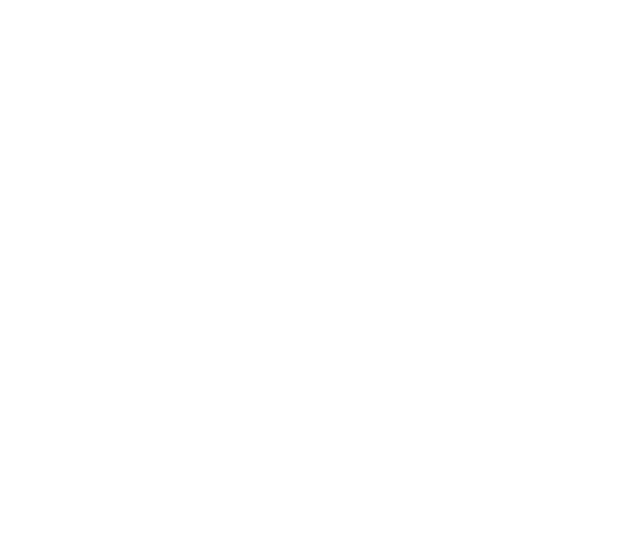
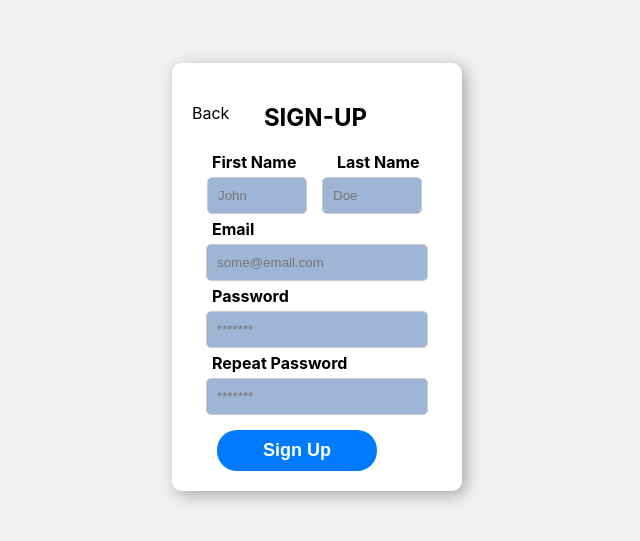
Before and after one commit to assafassa/emailsystem, a React (Create React App) app in the folder frontend/: page /signup in a window 1280 px wide. Before the commit this address had no page. Shown: the part 123-664 px from the top of the page, without its empty margins (323-963 px from the left). Built offline with nearby package versions, Linux system fonts and the light colour scheme.

Commit message:
make a register page

```diff
--- a/frontend/src/App.js
+++ b/frontend/src/App.js
@@ -2,6 +2,7 @@
 import { BrowserRouter as Router, Routes, Route } from 'react-router-dom';
 import Home from './Home';
 import SignIn from './SignIn';
+import SignUp from './Regeister'
 import {UserProvider} from './UserContext';
 function App() {
   return (
@@ -10,6 +11,7 @@
         <Routes>
           <Route path="/" element={<SignIn />} />
           <Route path="/home" element={<Home />} />
+          <Route path="/signup" element={<SignUp />} />
         </Routes>
       </Router>
     </UserProvider>
--- /dev/null
+++ b/frontend/src/Regeister.js
@@ -0,0 +1,152 @@
+import React, { useState } from 'react';
+import { useUser } from './UserContext';
+import { useNavigate } from 'react-router-dom';
+
+function SignUp() {
+  const [firstName, setFirstName] = useState('');
+  const [lastName, setLastName] = useState('');
+  const [email, setEmail] = useState('');
+  const [password, setPassword] = useState('');
+  const [repeatPassword, setRepeatPassword] = useState('');
+  const { loginUser, userEmail } = useUser();
+  const navigate = useNavigate();
+
+  const handleSignup = async () => {
+    if (password !== repeatPassword) {
+      console.error('Passwords do not match');
+      return; // Exit if passwords do not match
+    }
+
+    try {
+      const response = await fetch('http://localhost:8000/signup', {
+        method: 'POST',
+        headers: {
+          'Content-Type': 'application/json',
+        },
+        body: JSON.stringify({ firstName, lastName, email, password }),
+      });
+
+      const data = await response.json();
+      if (response.ok) {
+        console.log('Signup successful:', data);
+        // Handle successful signup
+        loginUser(email); // Update the context with the logged-in email
+        // Redirect to home page after successful sign-in
+        window.location.href = '/home';
+      } else {
+        console.error('Signup failed:', data.result);
+        // Handle failure (e.g., show error message)
+      }
+    } catch (error) {
+      console.error('Error during signup:', error);
+      // Handle network or other errors
+    }
+  };
+
+  return (
+    <div style={styles.container}>
+      <div style={styles.square}>
+        <div style={{display:"flex", alignItems:"row", justifyContent:"space-between", width:"70%"}}>
+          <div style={{marginTop:"20px"}} onClick={() => {navigate('/')}}>Back</div>
+          <h2>SIGN-UP</h2>
+        </div>
+        <div style={{display:"flex", alignItems:"row", justifyContent:"space-between", width:"100%"}}>
+            <div style={styles.text}>First Name</div>
+            <div style={styles.text}>Last Name</div>
+        </div>
+        <div style={{display:"flex", alignItems:"row", justifyContent:"space-between", width:"90%", marginLeft:"10px",gap: '5px'}}>
+            <input
+            type="text"
+            placeholder="John"
+            value={firstName}
+            onChange={(e) => setFirstName(e.target.value)}
+            style={styles.input}
+            />
+
+            <input
+            type="text"
+            placeholder="Doe"
+            value={lastName}
+            onChange={(e) => setLastName(e.target.value)}
+            style={styles.input}
+            />
+        </div>
+        <div style={styles.text}>Email</div>
+        <input
+          type="email"
+          placeholder="some@email.com"
+          value={email}
+          onChange={(e) => setEmail(e.target.value)}
+          style={styles.input}
+        />
+        <div style={styles.text}>Password</div>
+        <input
+          type="password"
+          placeholder="*******"
+          value={password}
+          onChange={(e) => setPassword(e.target.value)}
+          style={styles.input}
+        />
+        <div style={styles.text}>Repeat Password</div>
+        <input
+          type="password"
+          placeholder="*******"
+          value={repeatPassword}
+          onChange={(e) => setRepeatPassword(e.target.value)}
+          style={styles.input}
+        />
+        <div style={{ display: 'flex', flexDirection: 'row', gap: '10px', width: '80%', paddingLeft: '25px' }}>
+          <button style={styles.button} onClick={handleSignup}>Sign Up</button>
+        </div>
+      </div>
+    </div>
+  );
+}
+
+const styles = {
+  container: {
+    display: 'flex',
+    justifyContent: 'center',
+    alignItems: 'center',
+    height: '100vh',
+    backgroundColor: '#f0f0f0',
+    margin: 0,
+  },
+  square: {
+    width: '250px',
+    padding: '20px',
+    backgroundColor: 'white',
+    borderRadius: '10px',
+    boxShadow: '4px 4px 15px rgba(0, 0, 0, 0.3)',
+    textAlign: 'center',
+  },
+  input: {
+    width: '80%',
+    padding: '10px',
+    marginBottom: '10px',
+    margin: '5px',
+    borderRadius: '5px',
+    border: '1px solid #ccc',
+    backgroundColor: '#9EB5D6',
+  },
+  button: {
+    width: '80%',
+    padding: '10px',
+    marginTop: '10px',
+    fontWeight: 'bold',
+    fontSize: '18px',
+    backgroundColor: '#007BFF',
+    color: 'white',
+    border: 'none',
+    borderRadius: '20px',
+    cursor: 'pointer',
+  },
+  text: {
+    width: '80%',
+    textAlign: 'left',
+    paddingLeft: '20px',
+    fontWeight: 'bold',
+  },
+};
+
+export default SignUp;
--- a/frontend/src/SignIn.js
+++ b/frontend/src/SignIn.js
@@ -2,7 +2,7 @@
 import { useUser } from './UserContext';
 import { useNavigate } from 'react-router-dom';
 
-function App() {
+function SignIn() {
   const [email, setEmail] = useState('');
   const [password, setPassword] = useState('');
   const { loginUser,userEmail } = useUser();
@@ -41,32 +41,7 @@
       }
     }, [userEmail]);
 
-  const handleSignup = async () => {
-    try {
-      const response = await fetch('http://localhost:8000/signup', {
-        method: 'POST',
-        headers: {
-          'Content-Type': 'application/json',
-        },
-        body: JSON.stringify({ email, password }),
-      });
 
-      const data = await response.json();
-      if (response.ok) {
-        console.log('Signup successful:', data);
-        // Handle successful signup \
-        loginUser(email); // Update the context with the logged-in email
-        // Redirect to home page after successful sign-in
-        window.location.href = '/home';
-      } else {
-        console.error('Signup failed:', data.result);
-        // Handle failure (e.g., show error message)
-      }
-    } catch (error) {
-      console.error('Error during signup:', error);
-      // Handle network or other errors
-    }
-  };
   return (
     <div style={styles.container}>
       <div style={styles.square}>
@@ -89,7 +64,7 @@
         />
         <div style={{ display: 'flex', flexDirection: 'row', gap: '10px',width: '80%',paddingLeft:'25px' }}>
           <button style={styles.button} onClick={handleLogin}>Login</button>
-          <button style={styles.button} onClick={handleSignup}>Signup</button>
+          <button style={styles.button} onClick={()=>{navigate('/signup')}}>Signup</button>
         </div>
       </div>
     </div>
@@ -143,4 +118,4 @@
 
 };
 
-export default App;
+export default SignIn;
```
